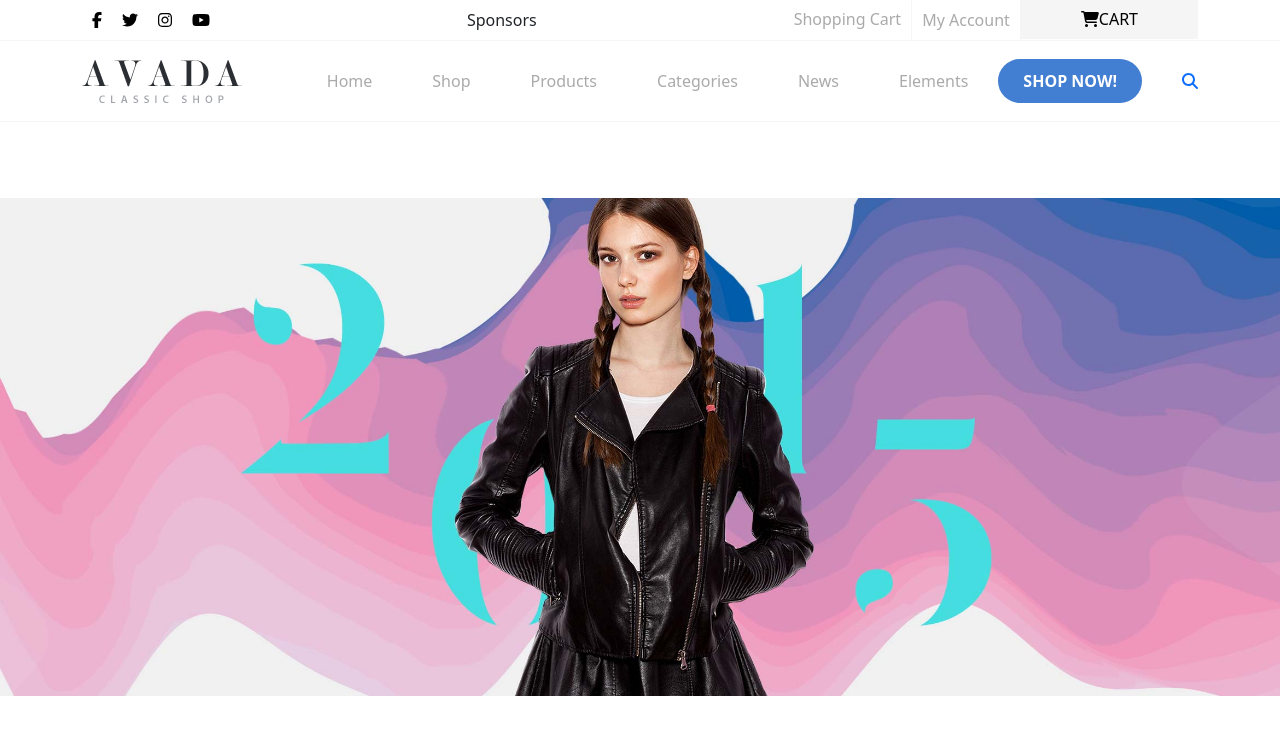
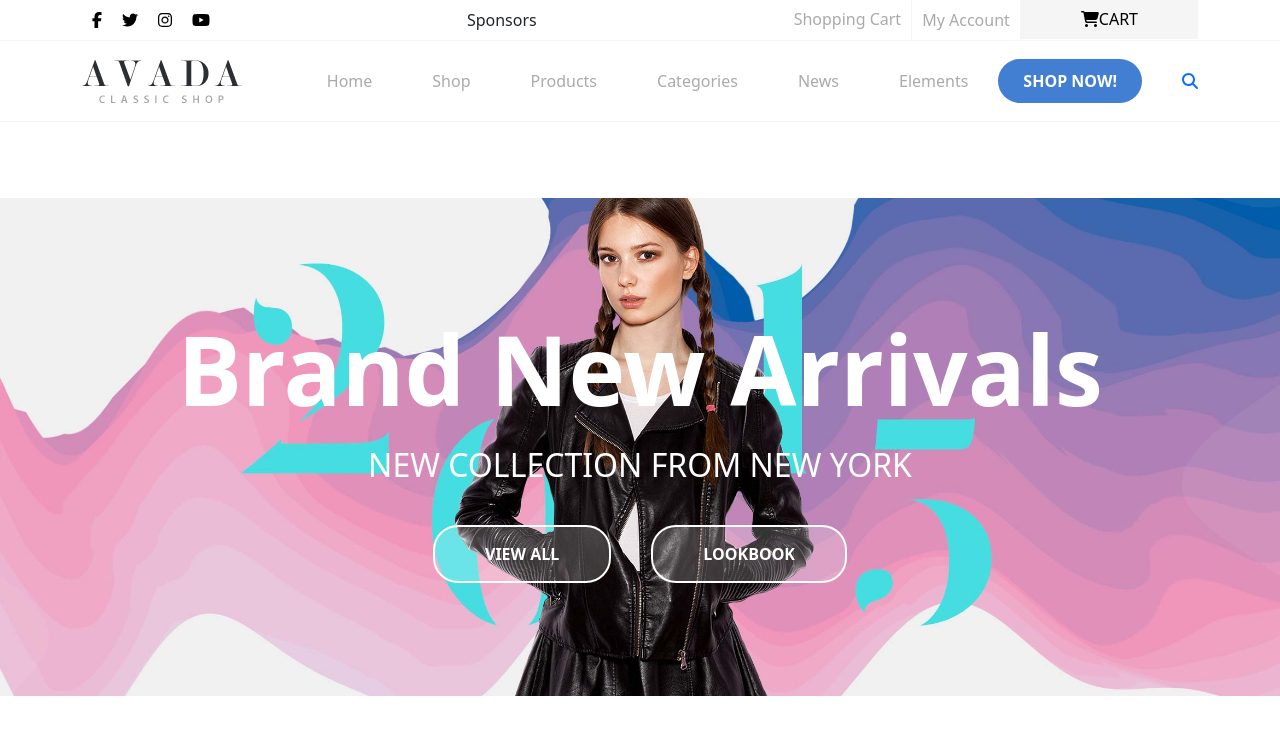
Before and after one commit to patrictobola/proj-html-vuejs, a Vue app: page / in a window 1280 px wide. Shown: the top 734 px of the page. Built offline with nearby package versions, Linux system fonts and the light colour scheme.

Commit message:
done jumbotron. need font change and hover effects

```diff
--- a/src/components/main/JumbotronPage.vue
+++ b/src/components/main/JumbotronPage.vue
@@ -3,14 +3,51 @@
 </script>
 
 <template>
-    <div class="jumbotron">
+    <div class="jumbotron text-center">
+        <div class="jumbo-container d-flex flex-column justify-content-center">
 
+            <h1>Brand New Arrivals</h1>
+            <h3>NEW COLLECTION FROM NEW YORK</h3>
+            <div class="d-flex w-100 justify-content-center">
+                <a href="#">VIEW ALL</a>
+                <a href="#">LOOKBOOK</a>
+            </div>
+        </div>
     </div>
 </template>
 
-<style>
+<style lang="scss" scoped>
+@import '../../scss/variables';
+
 .jumbotron {
     height: 650px;
     background: no-repeat center/100% url('../../assets/images/home1_slide_three_bg_2.jpg');
+    color: $white;
+}
+
+.jumbo-container {
+    height: 100%;
+}
+
+
+h1 {
+    font-size: 6rem;
+    font-weight: bold;
+    margin: 0;
+}
+
+h3 {
+    font-size: 2rem;
+    margin: 20px 0 40px 0;
+}
+
+a {
+    color: $white;
+    border: 2px solid $white;
+    border-radius: 25px;
+    margin: 0 20px;
+    padding: 15px 50px;
+    font-weight: bold;
+    background-color: rgba($color: #fff, $alpha: 0.2);
 }
 </style>
```
